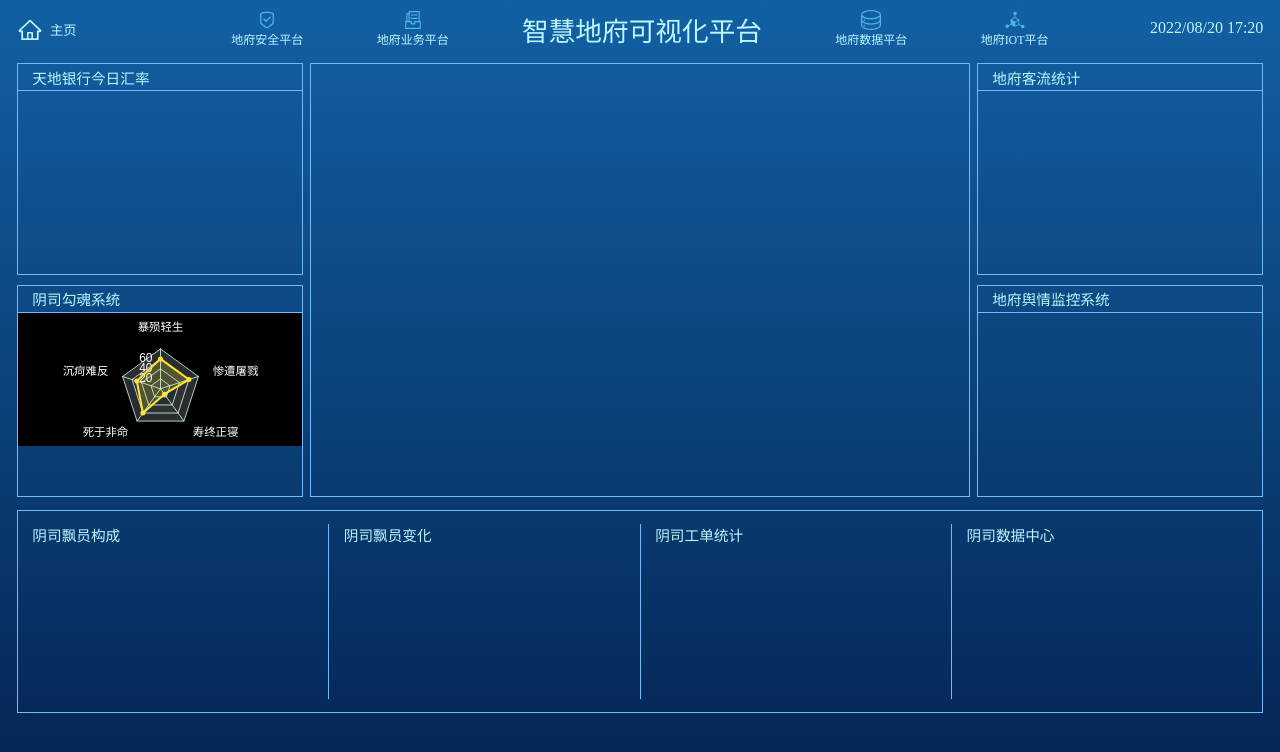
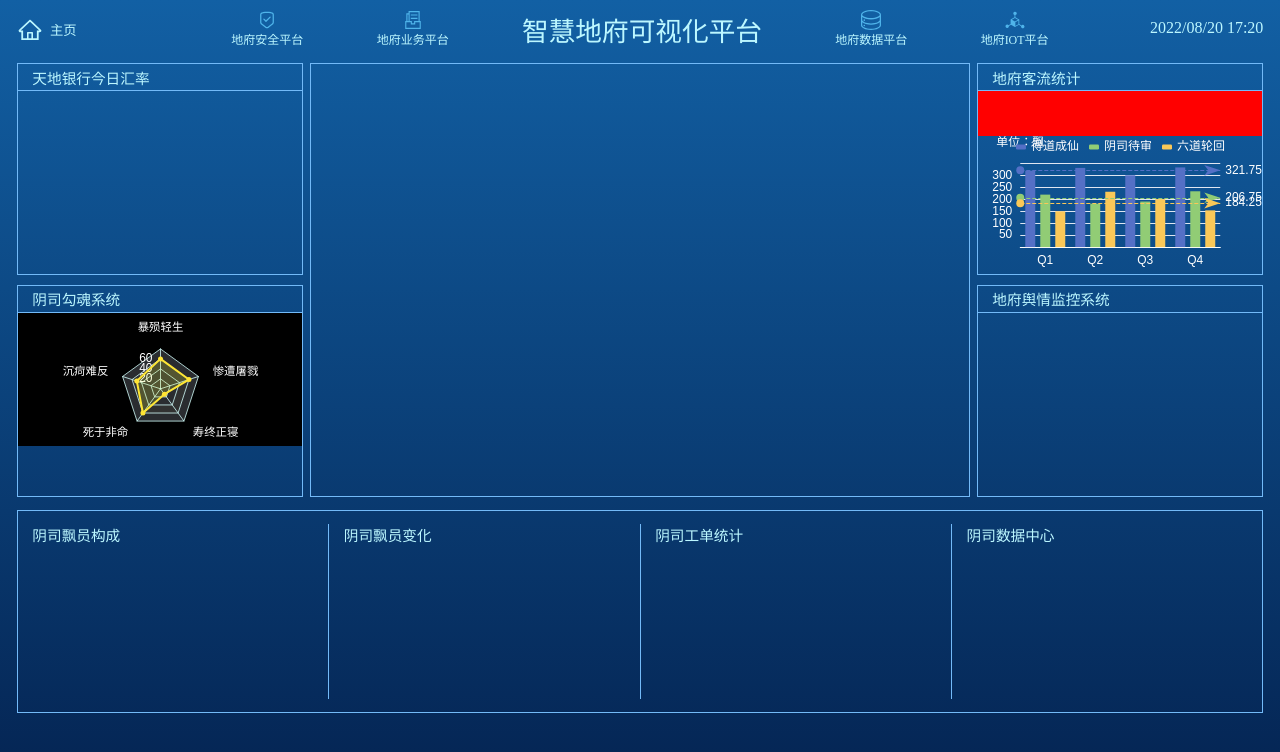
Before and after one commit to lengyibai/hell-data-visualization, a Vue app: page /#/ in a window 1280 px wide. Shown: the top 752 px of the page. Built offline with nearby package versions, Linux system fonts and the light colour scheme.

Commit message:
使用柱状图

```diff
--- a/src/views/Home/childComps/HomeCenter/childComps/CenterRight/childComps/RightTop/index.vue
+++ b/src/views/Home/childComps/HomeCenter/childComps/CenterRight/childComps/RightTop/index.vue
@@ -1,6 +1,10 @@
 <template>
   <div class="RightTop">
     <CardTitle title="地府客流统计" border center />
+    <div class="tab"></div>
+    <div class="chart">
+      <E-Line-A />
+    </div>
   </div>
 </template>
 <script>
@@ -15,9 +19,22 @@ export default {
 </script>
 <style scoped lang="less">
 .RightTop {
+  display: flex;
+  flex-direction: column;
   position: relative;
   width: 100%;
   height: calc(50% - 5px);
   border: 1px solid var(--color-two);
+  .tab {
+    height: 45px;
+    background-color: red;
+  }
+  .chart {
+    display: flex;
+    justify-content: center;
+    align-items: center;
+    width: 100%;
+    flex: 1;
+  }
 }
 </style>
```
